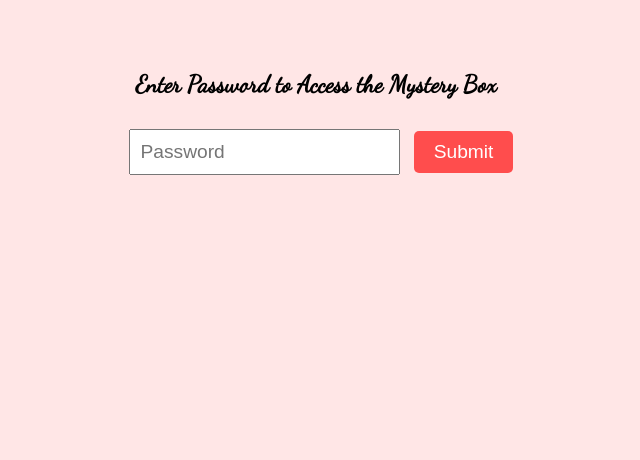
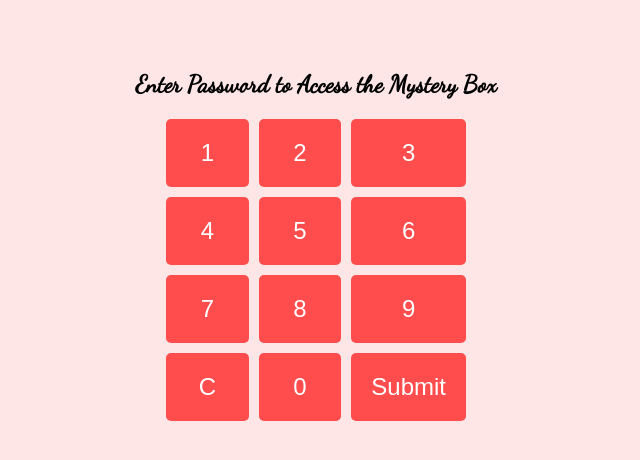
Before and after one commit to ompatel215/VT, a plain HTML site: page index.html in a window 1280 px wide. Shown: the whole page, without its empty margins (324-964 px from the left). Drawn offline with Linux system fonts and the light colour scheme.

Commit message:
added num pad

```diff
--- a/index.html
+++ b/index.html
@@ -5,23 +5,49 @@
     <link rel="stylesheet" href="styles.css">
     <link href="https://fonts.googleapis.com/css2?family=Dancing+Script&display=swap" rel="stylesheet">
     <script>
+        let enteredPassword = '';
+
+        function addToPassword(num) {
+            enteredPassword += num;
+            document.getElementById('passwordDisplay').innerText = enteredPassword;
+        }
+
         function checkPassword() {
-            const password = document.getElementById('password').value;
             const correctPassword = '8105'; // Change this to your desired password
-            if (password === correctPassword) {
+            if (enteredPassword === correctPassword) {
                 document.getElementById('passwordPrompt').style.display = 'none';
                 document.getElementById('mainContent').style.display = 'block';
             } else {
                 alert('Incorrect password. Please try again.');
+                enteredPassword = ''; // Reset password on incorrect entry
+                document.getElementById('passwordDisplay').innerText = '';
             }
+        }
+
+        function clearPassword() {
+            enteredPassword = '';
+            document.getElementById('passwordDisplay').innerText = '';
         }
     </script>
 </head>
 <body>
     <div id="passwordPrompt" class="password-prompt">
         <h2>Enter Password to Access the Mystery Box</h2>
-        <input type="password" id="password" placeholder="Password">
-        <button onclick="checkPassword()">Submit</button>
+        <div id="passwordDisplay" class="password-display"></div>
+        <div class="number-pad">
+            <button onclick="addToPassword('1')">1</button>
+            <button onclick="addToPassword('2')">2</button>
+            <button onclick="addToPassword('3')">3</button>
+            <button onclick="addToPassword('4')">4</button>
+            <button onclick="addToPassword('5')">5</button>
+            <button onclick="addToPassword('6')">6</button>
+            <button onclick="addToPassword('7')">7</button>
+            <button onclick="addToPassword('8')">8</button>
+            <button onclick="addToPassword('9')">9</button>
+            <button onclick="clearPassword()">C</button>
+            <button onclick="addToPassword('0')">0</button>
+            <button onclick="checkPassword()">Submit</button>
+        </div>
     </div>
 
     <div id="mainContent" class="container" style="display: none;">
--- a/styles.css
+++ b/styles.css
@@ -146,3 +146,32 @@ img {
 .password-prompt button:hover {
     background-color: #ff1a1a;
 }
+
+.password-display {
+    font-size: 2em;
+    margin: 20px;
+    color: #ff4d4d;
+}
+
+.number-pad {
+    display: grid;
+    grid-template-columns: repeat(3, 1fr);
+    gap: 10px;
+    margin: 20px auto;
+    max-width: 300px;
+}
+
+.number-pad button {
+    padding: 20px;
+    font-size: 1.5em;
+    background-color: #ff4d4d;
+    color: white;
+    border: none;
+    border-radius: 5px;
+    cursor: pointer;
+    transition: background-color 0.3s;
+}
+
+.number-pad button:hover {
+    background-color: #ff1a1a;
+}
```
